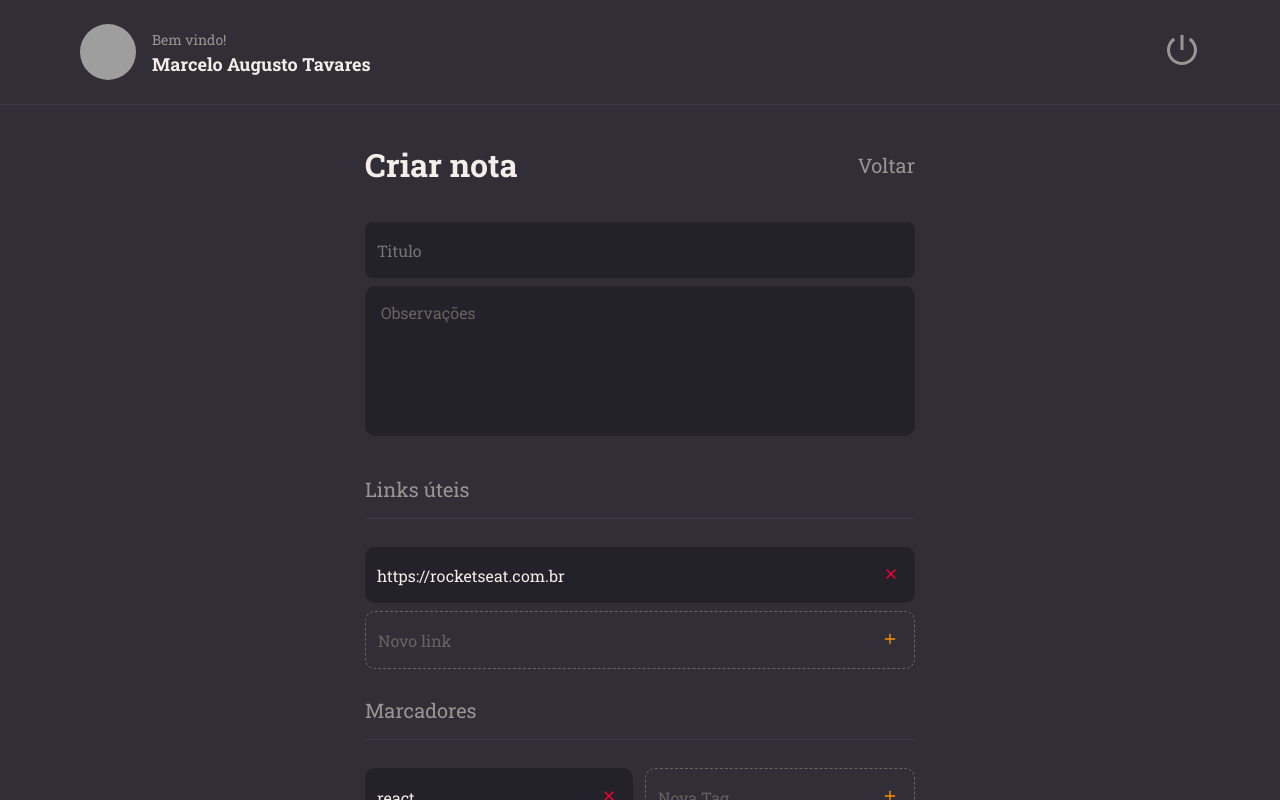
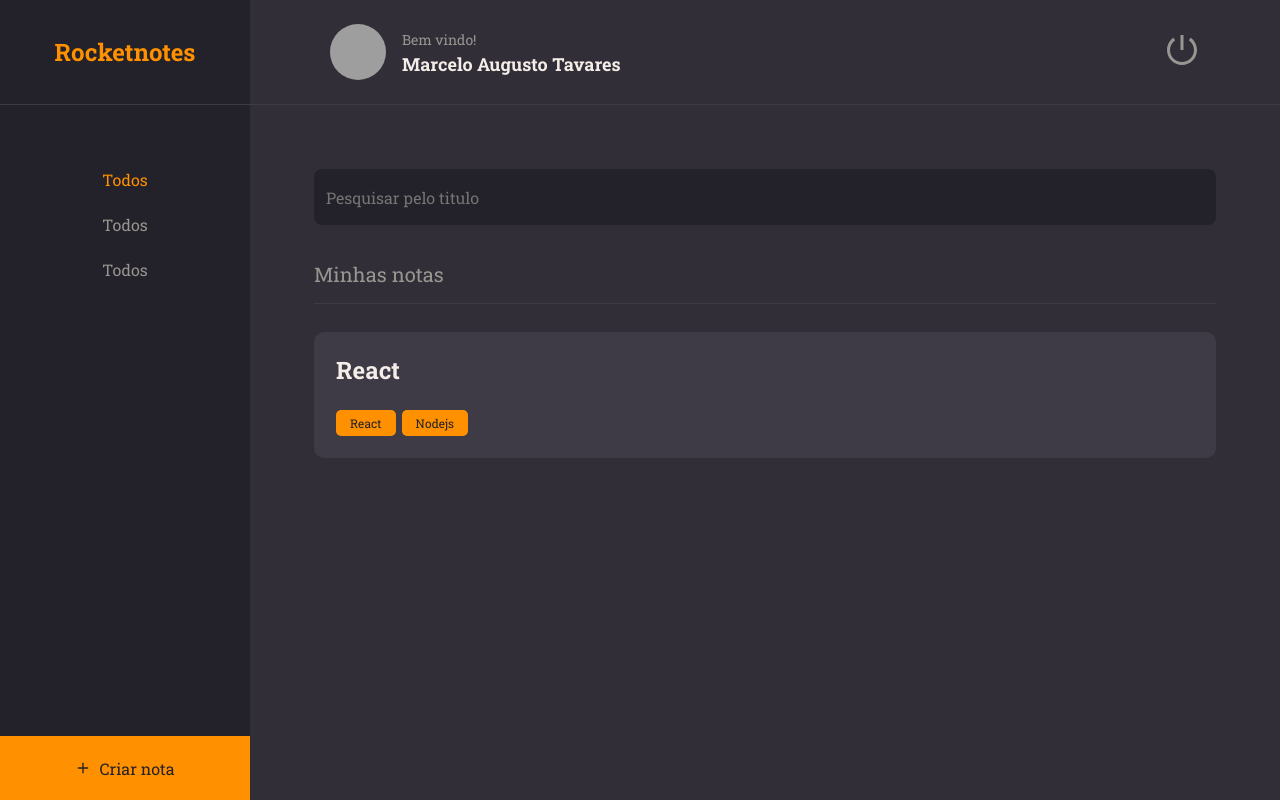
Before and after one commit to MarceloAugusto33/fron-end-rocketnotes-react, a React (Vite) app: page / in a window 1280 px wide. Built offline with nearby package versions, Linux system fonts and the light colour scheme; grey boxes are pictures that could not be loaded.

Commit message:
created Router project

```diff
--- a/src/components/Header/index.jsx
+++ b/src/components/Header/index.jsx
@@ -4,7 +4,7 @@ import { RiShutDownLine } from 'react-icons/ri'
 export function Header() {
     return (
         <Container>
-            <Profile>
+            <Profile to="/profile">
                 <img
                     src="https://github.com/marceloaugusto33.png"
                     alt="Foto do Usuario"
--- a/src/components/Header/styles.js
+++ b/src/components/Header/styles.js
@@ -1,4 +1,5 @@
 import styled from "styled-components";
+import { Link } from 'react-router-dom';
 
 export const Container = styled.header`
     grid-area: header;
@@ -16,7 +17,7 @@ export const Container = styled.header`
 
 `;
 
-export const Profile = styled.div`
+export const Profile = styled(Link)`
     display: flex;
     align-items: center;
 
--- a/src/main.jsx
+++ b/src/main.jsx
@@ -3,13 +3,13 @@ import ReactDOM from 'react-dom/client';
 import { ThemeProvider } from 'styled-components';
 import theme from './styles/theme'
 import GlobalStyles from './styles/global'
-import { New } from './pages/New';
+import { Routes } from './routes';
 
 ReactDOM.createRoot(document.getElementById('root')).render(
   <React.StrictMode>
     <ThemeProvider theme={theme}>
       <GlobalStyles />
-      <New />
+      <Routes />
     </ThemeProvider>
   </React.StrictMode>,
 )
--- a/src/pages/Home/index.jsx
+++ b/src/pages/Home/index.jsx
@@ -1,4 +1,4 @@
-import { FiPlus, FiSearch } from 'react-icons/fi'
+import { FiPlus } from 'react-icons/fi'
 import { Container, Brand, Menu, Search, Content, NewNote } from './styles'
 
 import { Header } from '../../components/Header';
@@ -40,7 +40,7 @@ export function Home() {
                 </Section>
             </Content>
 
-            <NewNote>
+            <NewNote to="/new">
                 <FiPlus />
                 Criar nota
             </NewNote>
--- a/src/pages/Home/styles.js
+++ b/src/pages/Home/styles.js
@@ -1,4 +1,5 @@
 import styled from "styled-components";
+import { Link } from 'react-router-dom';
 
 export const Container = styled.div`
     width: 100%;
@@ -52,11 +53,12 @@ export const Content = styled.div`
     padding: 0 64px;
     overflow-y: auto;
 `;
-export const NewNote= styled.button`
+export const NewNote= styled(Link)`
     grid-area: newnote;
 
     background: ${({theme}) => theme.COLORS.ORANGE};
     border: none;
+    color:  ${({theme}) => theme.COLORS.BACKGROUND_900};
 
     display: flex;
     align-items: center;
--- a/src/pages/New/index.jsx
+++ b/src/pages/New/index.jsx
@@ -1,3 +1,4 @@
+import { Link } from 'react-router-dom';
 import { Container, Form } from './styles';
 
 //Imports Components
@@ -17,7 +18,7 @@ export function New() {
                 <Form>
                     <header>
                         <h1>Criar nota</h1>
-                        <a href="/">Voltar</a>
+                        <Link to="/">Voltar</Link>
                     </header>
 
                     <Input
--- a/src/pages/Profile/index.jsx
+++ b/src/pages/Profile/index.jsx
@@ -1,5 +1,6 @@
 import { FiArrowLeft, FiUser, FiMail, FiLock, FiCamera } from 'react-icons/fi';
 import { Container, Form, Avatar } from "./styles";
+import { Link } from 'react-router-dom';
 
 import { Input } from "../../components/Input";
 import { Button } from '../../components/Button';
@@ -8,9 +9,9 @@ export function Profile() {
     return (
         <Container>
             <header>
-                <a href="/">
+                <Link to="/">
                     <FiArrowLeft />
-                </a>
+                </Link>
             </header>
 
             <Form>
--- a/src/pages/SignUp/index.jsx
+++ b/src/pages/SignUp/index.jsx
@@ -1,5 +1,5 @@
 import { FiMail, FiLock, FiUser } from 'react-icons/fi';
-
+import { Link } from 'react-router-dom';
 import { Input } from '../../components/Input';
 import { Button } from "../../components/Button";
 
@@ -36,9 +36,9 @@ export function SignUp() {
 
                 <Button title="Cadastrar" />
 
-                <a href="#">
+                <Link to="/">
                     Votar para o login
-                </a>
+                </Link>
             </Form>
 
         </Container>
--- a/src/pages/Signin/index.jsx
+++ b/src/pages/Signin/index.jsx
@@ -1,4 +1,5 @@
 import { FiMail, FiLock } from 'react-icons/fi';
+import { Link } from 'react-router-dom';
 
 import { Input } from '../../components/Input';
 import { Button } from "../../components/Button";
@@ -29,9 +30,9 @@ export function SignIn() {
 
                 <Button title="Entrar" />
 
-                <a href="#">
+                <Link to="/register">
                     Criar Conta
-                </a>
+                </Link>
             </Form>
 
             <Background/>
--- a/src/routes/app.routes.jsx
+++ b/src/routes/app.routes.jsx
@@ -0,0 +1,17 @@
+import { Routes, Route } from 'react-router-dom'
+
+import { New } from '../pages/New';
+import { Home } from '../pages/Home';
+import { Profile } from '../pages/Profile';
+import { Details } from '../pages/Details'
+
+export function AppRoutes() {
+    return (
+        <Routes>
+            <Route path='/' element={<Home />} />
+            <Route path='/new' element={<New />} />
+            <Route path='/profile' element={<Profile />} />
+            <Route path='/details/:id' element={<Details />} />
+        </Routes>
+    )
+}
--- /dev/null
+++ b/src/routes/auth.routes.jsx
@@ -0,0 +1,13 @@
+import { Routes, Route } from 'react-router-dom'
+
+import { SignIn } from '../pages/SignIn';
+import { SignUp } from '../pages/SignUp';
+
+export function AuthRoutes() {
+    return (
+        <Routes>
+            <Route path='/' element={<SignIn />} />
+            <Route path='/register' element={<SignUp />} />
+        </Routes>
+    )
+}
--- /dev/null
+++ b/src/routes/index.jsx
@@ -0,0 +1,12 @@
+import { BrowserRouter } from "react-router-dom";
+
+import { AppRoutes } from "./app.routes";
+import { AuthRoutes } from "./auth.routes";
+
+export function Routes() {
+    return (
+        <BrowserRouter>
+            <AppRoutes />
+        </BrowserRouter>
+    )
+}
```
